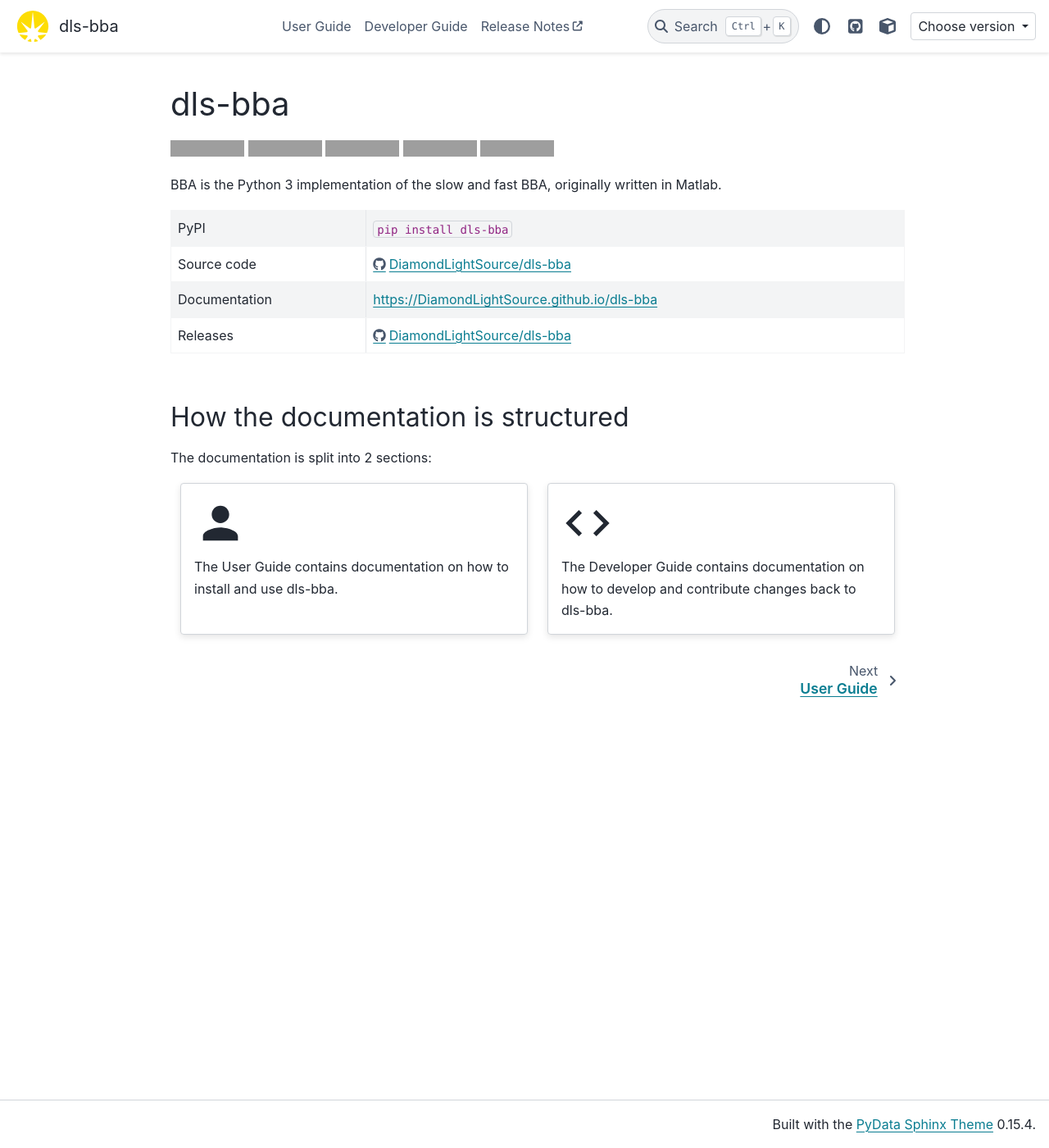
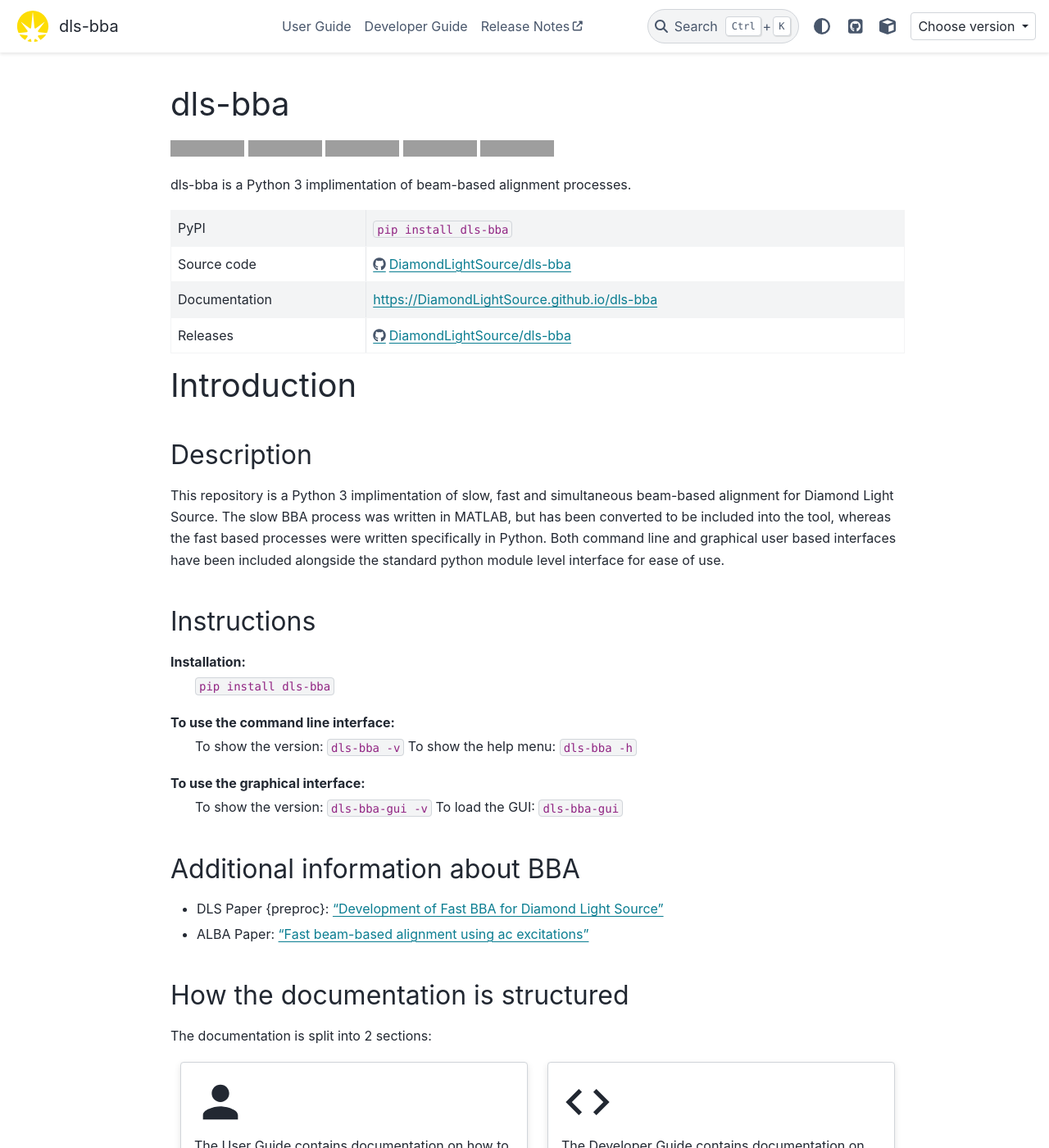
Before and after one commit to DiamondLightSource/dls-bba, a Sphinx documentation site: the page built from docs/index.rst, in a window 1280 px wide and 1400 px high. Shown: the whole window at 82% size. Built offline with Sphinx 7.4.7 and the PyData theme 0.15.4, drawn with Linux system fonts in a browser that asks for light colours; grey boxes are pictures that could not be loaded.

Commit message:
Setup docs background

```diff
--- a/README.rst
+++ b/README.rst
@@ -3,8 +3,7 @@
 
 |code_ci| |docs_ci| |coverage| |pypi_version| |license|
 
-BBA is the Python 3 implementation of the slow and fast BBA, originally
-written in Matlab.
+dls-bba is a Python 3 implimentation of beam-based alignment processes.
 
 ============== ==============================================================
 PyPI           ``pip install dls-bba``
@@ -33,6 +32,37 @@
     :target: https://opensource.org/licenses/Apache-2.0
     :alt: Apache License
 
+
+Introduction
+============
+
+Description
+-----------
+
+This repository is a Python 3 implimentation of slow, fast and simultaneous beam-based alignment for Diamond Light Source.
+The slow BBA process was written in MATLAB, but has been converted to be included into the tool, whereas the fast based processes were written specifically in Python.
+Both command line and graphical user based interfaces have been included alongside the standard python module level interface for ease of use.
+
+Instructions
+------------
+
+Installation:
+    ``pip install dls-bba``
+
+To use the command line interface:
+    To show the version: ``dls-bba -v``
+    To show the help menu: ``dls-bba -h``
+
+To use the graphical interface:
+    To show the version: ``dls-bba-gui -v``
+    To load the GUI: ``dls-bba-gui``
+
+Additional information about BBA
+--------------------------------
+
+- DLS Paper {preproc}: `"Development of Fast BBA for Diamond Light Source" <https://www.ipac23.org/preproc/doi/mopa139/index.html>`_
+- ALBA Paper: `"Fast beam-based alignment using ac excitations" <https://journals.aps.org/prab/abstract/10.1103/PhysRevAccelBeams.23.012802>`_
+
 ..
     Anything below this line is used when viewing README.rst and will be replaced
     when included in index.rst
--- a/docs/conf.py
+++ b/docs/conf.py
@@ -8,7 +8,7 @@
 from pathlib import Path
 from subprocess import check_output
 
-import requests
+import requests  # type: ignore
 
 import dls_bba
 
@@ -63,6 +63,8 @@
     ("py:class", "'object'"),
     ("py:class", "'id'"),
     ("py:class", "typing_extensions.Literal"),
+    # Added, but custom for dls-bba
+    ("py:class", "PyQt6.QtWidgets.QMainWindow"),
 ]
 
 # Both the class’ and the __init__ method’s docstring are concatenated and
@@ -98,7 +100,12 @@
 
 # This means you can link things like `str` and `asyncio` to the relevant
 # docs in the python documentation.
-intersphinx_mapping = dict(python=("https://docs.python.org/3/", None))
+intersphinx_mapping = {
+    "python": ("https://docs.python.org/3/", None),
+    "numpy": ("https://numpy.org/doc/stable/", None),
+    "pytac": ("https://diamondlightsource.github.io/pytac/main/", None),
+    "PyQt6": ("https://www.riverbankcomputing.com/static/Docs/PyQt6/", None),
+}
 
 # A dictionary of graphviz graph attributes for inheritance diagrams.
 inheritance_graph_attrs = dict(rankdir="TB")
```
Also changed, not shown: docs/user/reference/api.rst (+149 -2 lines).
